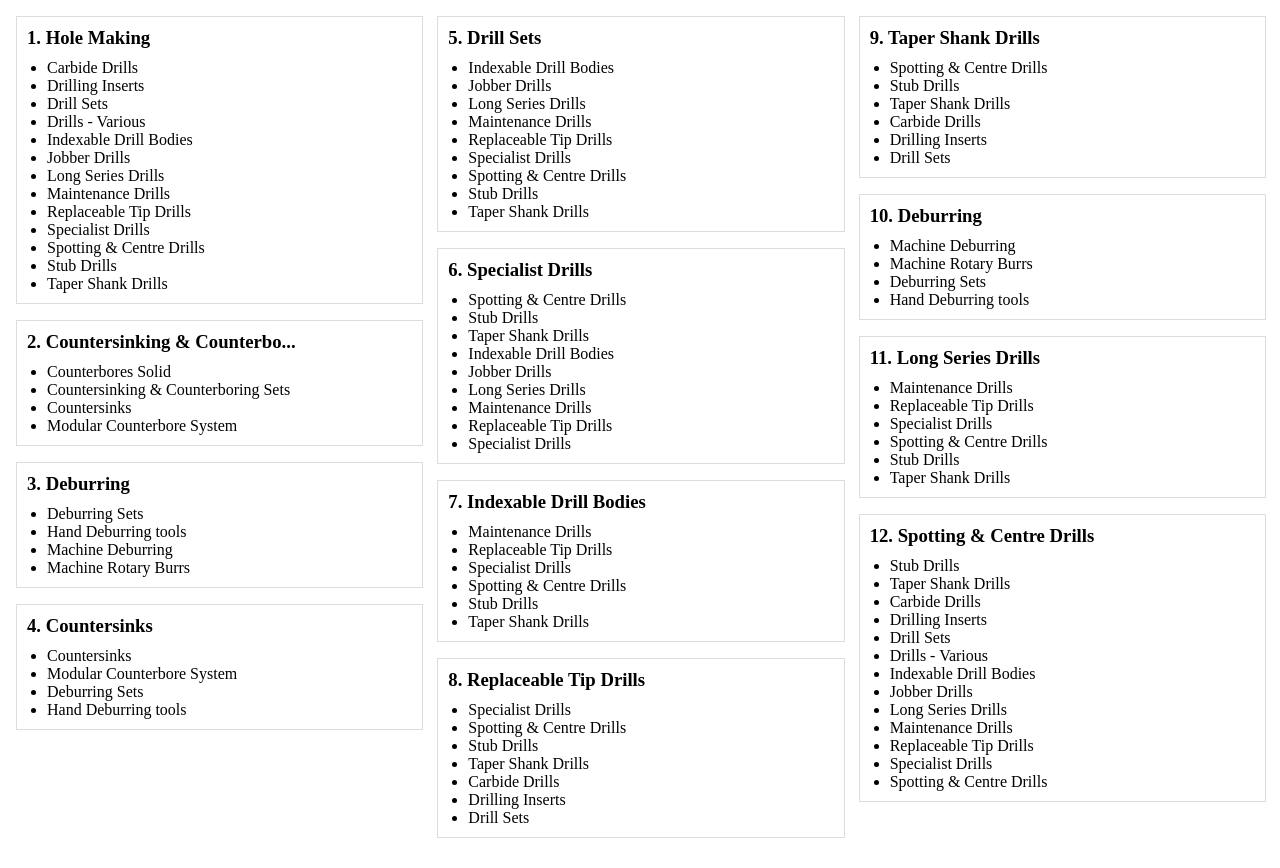
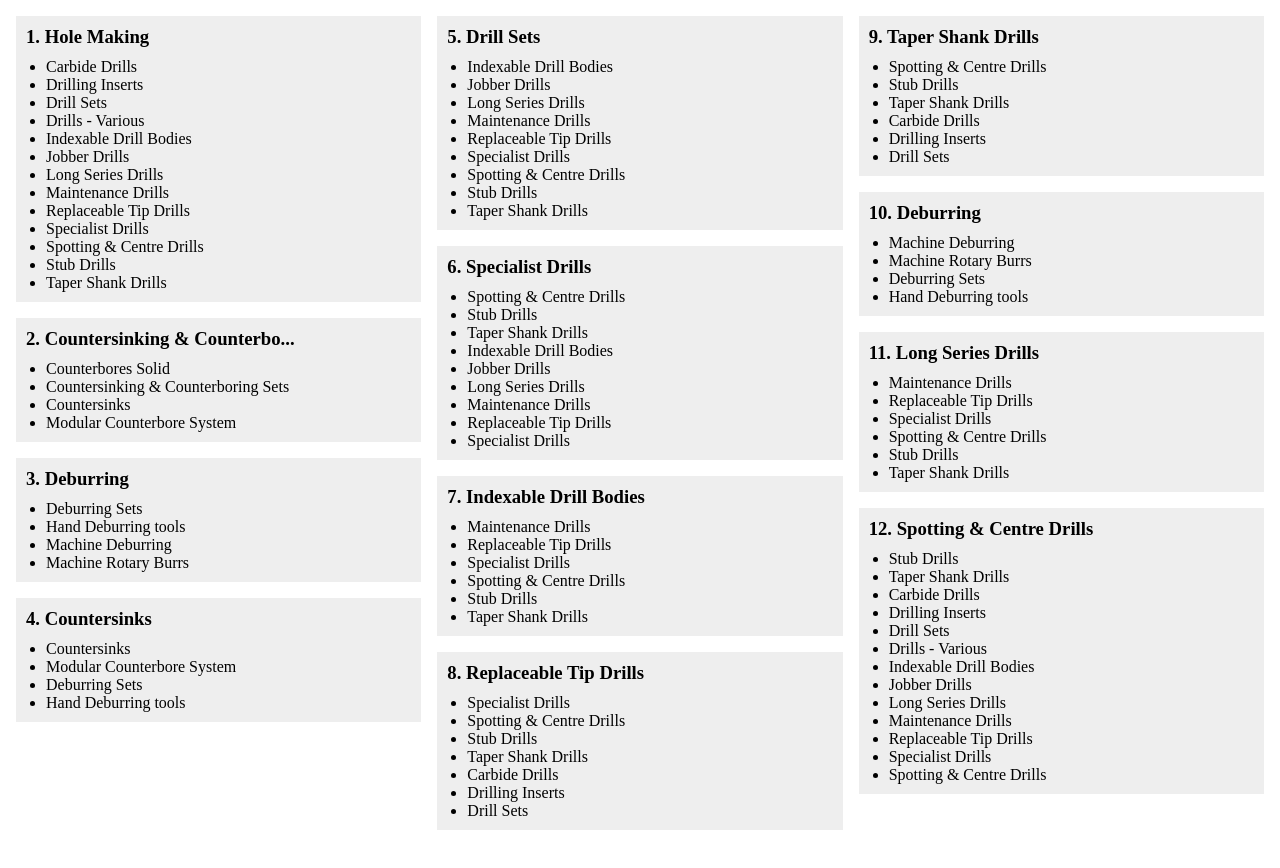
Before and after one commit to Uvacoder/css-vertical-masonry-column-count, a plain HTML site: page index.html in a window 1280 px wide. Drawn offline with Linux system fonts and the light colour scheme; a script that the page names is missing.

Commit message:
Refactored

```diff
--- a/style.css
+++ b/style.css
@@ -28,10 +28,10 @@ body {
 
 .container > section {
   display: inline-block;
-  margin-bottom: 16px;
+  margin-bottom: var(--gutter);
   width: calc(100% - 20px);
-  border: 1px solid #ddd;
   padding: 10px;
+  background: #eee;
 }
 
 h3 {
```
